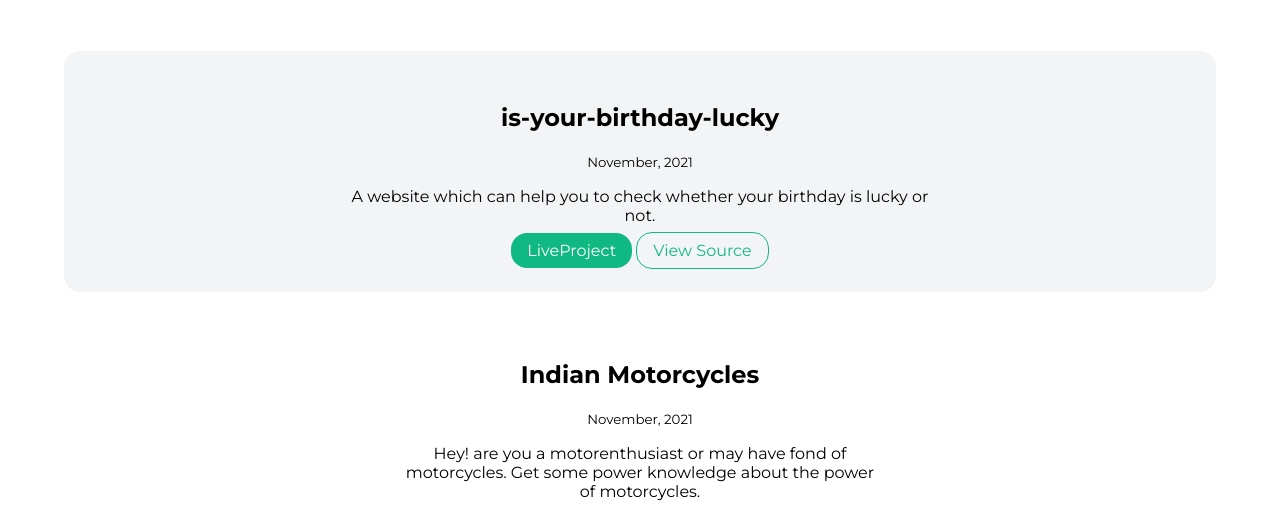
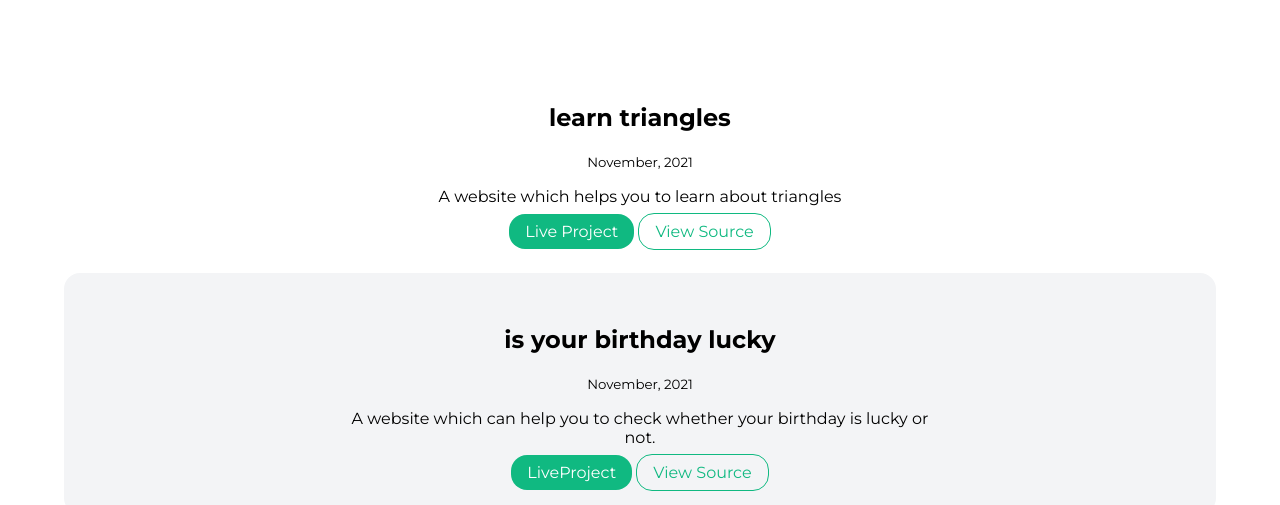
Before and after one commit to akashvinchankar/neogcamp-lesson-3, a plain HTML site: page projects.html in a window 1280 px wide. Shown: the part 267-772 px from the top of the page. Drawn offline with Linux system fonts and the light colour scheme.

Commit message:
learn triangles addition

```diff
--- a/projects.html
+++ b/projects.html
@@ -29,9 +29,21 @@
         <h1 class="hero-heading">Hey! see my <span class="heading-inverted">code</span></h1>
     </header>
 
+    <section class="container-center">
+        <div class="section container">
+            <h1>learn triangles</h1>
+            <small>November, 2021</small>
+            <p>A website which helps you to learn about triangles</p>
+            <a class="link link-primary" href="https://is-triangle-akash-vinchankar.netlify.app/">Live
+                Project</a>
+            <a class="link link-secondary" href="https://github.com/akashvinchankar/is-triangle-neogcamp"
+                target="_blank">View Source</a>
+        </div>
+    </section>
+
     <section class="section off-white container">
         <div class="container container-center">
-            <h1>is-your-birthday-lucky</h1>
+            <h1>is your birthday lucky</h1>
             <small>November, 2021</small>
             <p>A website which can help you to check whether your birthday is lucky or not.</p>
             <a class="link link-primary" href="https://lucky-birthday-app-akash-vinchankar.netlify.app/">LiveProject</a>
```
